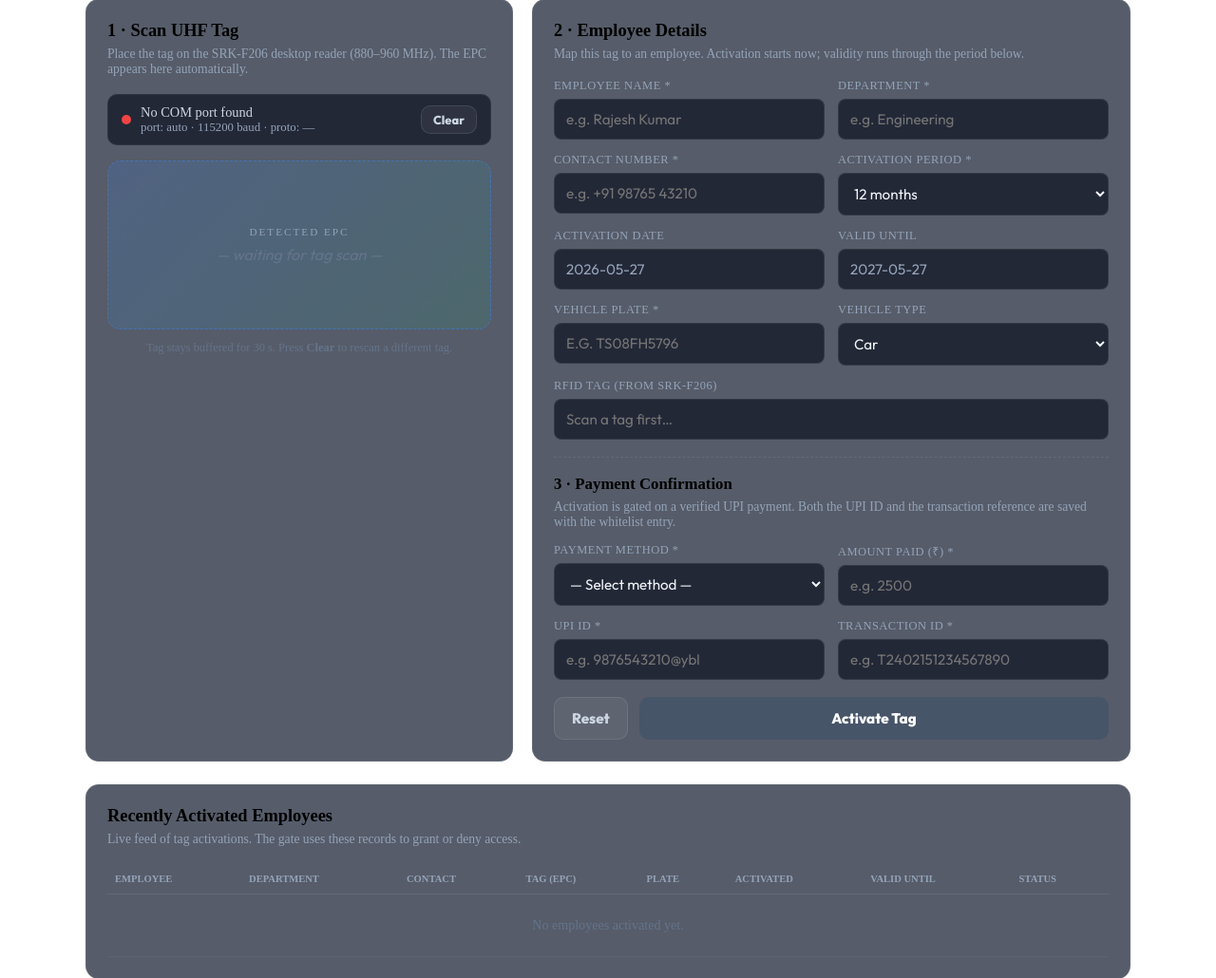
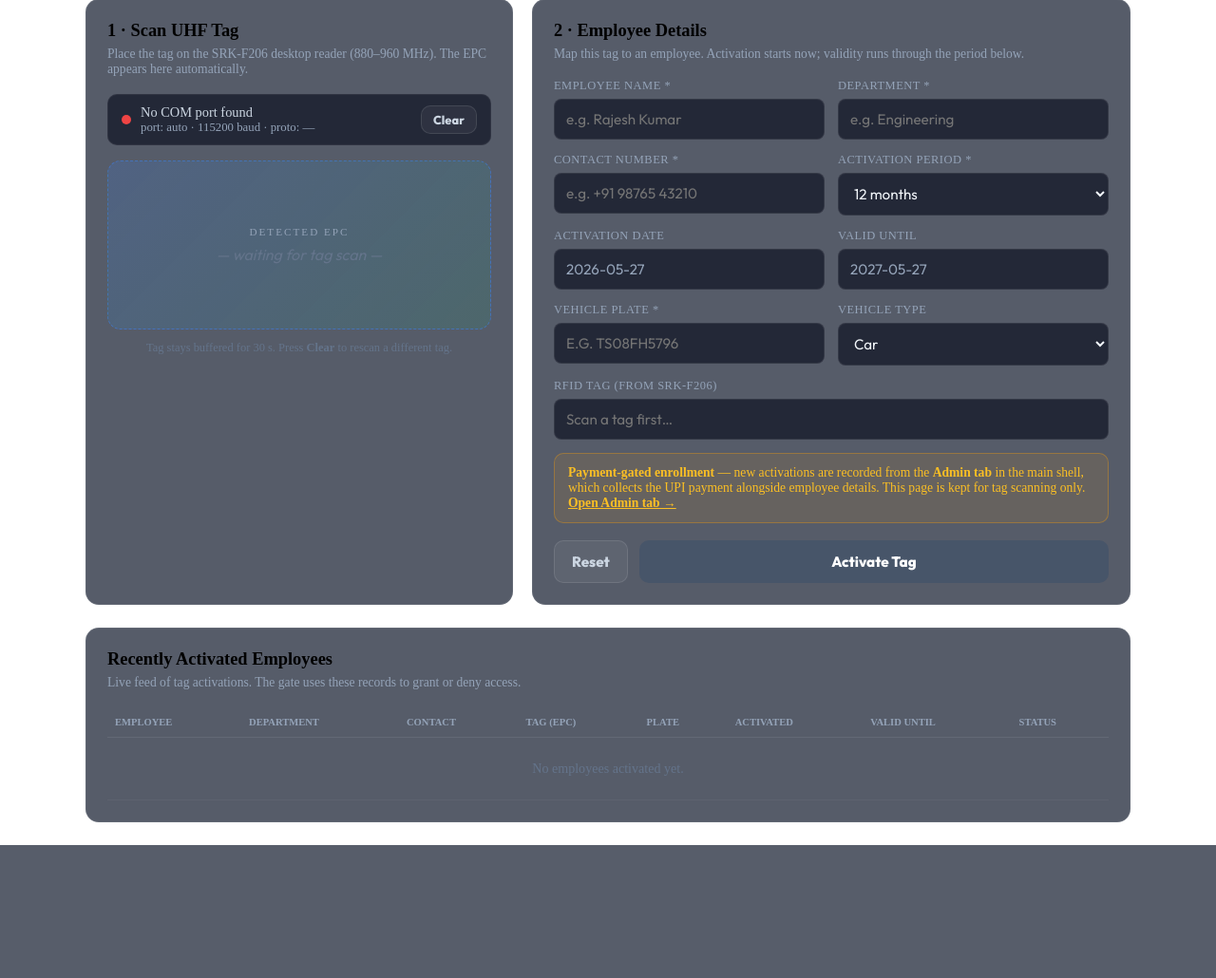
Before and after one commit to sailochan19171/vayaccess-parking, a Flask app: page /activate in a window 1280 px wide. Shown: the part 108-1138 px from the top of the page at 95% size. After the commit the page ends 998 px from the top, so only its background shows below. Run offline with Flask 3, Linux system fonts and the light colour scheme; data that the repository does not hold is empty; some libraries are stand-ins or nearby versions.

Commit message:
refactor(activate-page): remove duplicate payment UI, link to Admin tab
Per UX feedback: payment-gated enrollment lives only in the Admin tab
in the main shell, not on the dedicated /activate page. The page now
shows a notice pointing operators to /#admin for new activations.

Backend (/api/employees) still enforces the payment-gate on every
submission path, so this is purely a UI consolidation — there is no
way to bypass the gate by submitting from this page.

Co-Authored-By: Claude Opus 4.7 <noreply@anthropic.com>

```diff
--- a/templates/activate.html
+++ b/templates/activate.html
@@ -196,48 +196,15 @@
                         </div>
                     </div>
 
-                    <!-- ── 3 · Payment ─────────────────────────────────────── -->
-                    <div style="margin-top: 18px; padding-top: 18px;
-                                border-top: 1px dashed rgba(255,255,255,0.08);">
-                        <h2 style="margin: 0 0 6px; font-size: 1.05em;">3 · Payment Confirmation</h2>
-                        <div class="sub" style="margin-bottom: 14px;">
-                            Activation is gated on a verified UPI payment. Both
-                            the UPI ID and the transaction reference are saved
-                            with the whitelist entry.
-                        </div>
-                        <div class="form-grid">
-                            <div>
-                                <label>Payment Method *</label>
-                                <select id="payment_method" required>
-                                    <option value="" selected disabled>— Select method —</option>
-                                    <option value="PhonePe">PhonePe</option>
-                                    <option value="Paytm">Paytm</option>
-                                    <option value="Google Pay">Google Pay</option>
-                                    <option value="BHIM">BHIM</option>
-                                    <option value="Amazon Pay">Amazon Pay</option>
-                                    <option value="Other UPI">Other UPI</option>
-                                </select>
-                            </div>
-                            <div>
-                                <label>Amount Paid (₹) *</label>
-                                <input type="number" id="payment_amount" required min="1" step="1"
-                                       placeholder="e.g. 2500">
-                            </div>
-                            <div>
-                                <label>UPI ID *</label>
-                                <input type="text" id="upi_id" required
-                                       placeholder="e.g. 9876543210@ybl"
-                                       pattern="[a-zA-Z0-9._\-]{2,256}@[a-zA-Z][a-zA-Z0-9.\-]{1,64}"
-                                       title="Format: name@provider — e.g. 9876543210@ybl">
-                            </div>
-                            <div>
-                                <label>Transaction ID *</label>
-                                <input type="text" id="transaction_id" required
-                                       placeholder="e.g. T2402151234567890"
-                                       pattern="[A-Za-z0-9]{8,30}"
-                                       title="8-30 alphanumeric characters (provider-issued reference)">
-                            </div>
-                        </div>
+                    <div style="margin-top: 14px; padding: 12px 14px;
+                                background: rgba(245,158,11,0.10);
+                                border:1px solid rgba(245,158,11,0.35);
+                                border-radius: 10px; color:#fbbf24; font-size: 0.85em;">
+                        <b>Payment-gated enrollment</b> — new activations are
+                        recorded from the <b>Admin tab</b> in the main shell,
+                        which collects the UPI payment alongside employee
+                        details. This page is kept for tag scanning only.
+                        <a href="/#admin" style="color:#fbbf24; font-weight:700;">Open Admin tab →</a>
                     </div>
 
                     <div class="btn-row">
@@ -286,27 +253,10 @@ function showToast(msg, kind = 'ok') {
     setTimeout(() => { t.className = `toast ${kind}`; }, 3200);
 }
 
-// Mirror the server-side regex so we don't enable the button for inputs the
-// backend will reject. Keeps the UX honest without an extra round-trip.
-const UPI_RE = /^[a-zA-Z0-9._\-]{2,256}@[a-zA-Z][a-zA-Z0-9.\-]{1,64}$/;
-const TXN_RE = /^[A-Za-z0-9]{8,30}$/;
-
 function setActivateBtnState() {
-    const hasTag      = $('rfid_tag').value.trim().length > 0;
-    const method      = $('payment_method').value;
-    const amount      = parseInt($('payment_amount').value, 10);
-    const upi         = $('upi_id').value.trim();
-    const txn         = $('transaction_id').value.trim();
-    const paymentOk   = !!method && amount > 0 && UPI_RE.test(upi) && TXN_RE.test(txn);
-    $('btnActivate').disabled = !(hasTag && paymentOk);
+    const hasTag = $('rfid_tag').value.trim().length > 0;
+    $('btnActivate').disabled = !hasTag;
 }
-
-// Re-check button state whenever any payment field changes so it enables/
-// disables in real time as the operator fills the form.
-['payment_method', 'payment_amount', 'upi_id', 'transaction_id'].forEach(id => {
-    $(id).addEventListener('input',  setActivateBtnState);
-    $(id).addEventListener('change', setActivateBtnState);
-});
 
 function fmtDate(d) {
     return d.toISOString().slice(0, 10);
@@ -457,10 +407,6 @@ $('empForm').addEventListener('submit', async (e) => {
         activation_months: parseInt($('activation_months').value, 10),
         number_plate:      $('number_plate').value.trim(),
         vehicle_type:      $('vehicle_type').value,
-        payment_method:    $('payment_method').value,
-        payment_amount:    parseInt($('payment_amount').value, 10) || 0,
-        upi_id:            $('upi_id').value.trim(),
-        transaction_id:    $('transaction_id').value.trim(),
     };
     $('btnActivate').disabled = true;
     $('btnActivate').textContent = 'Activating…';
```
